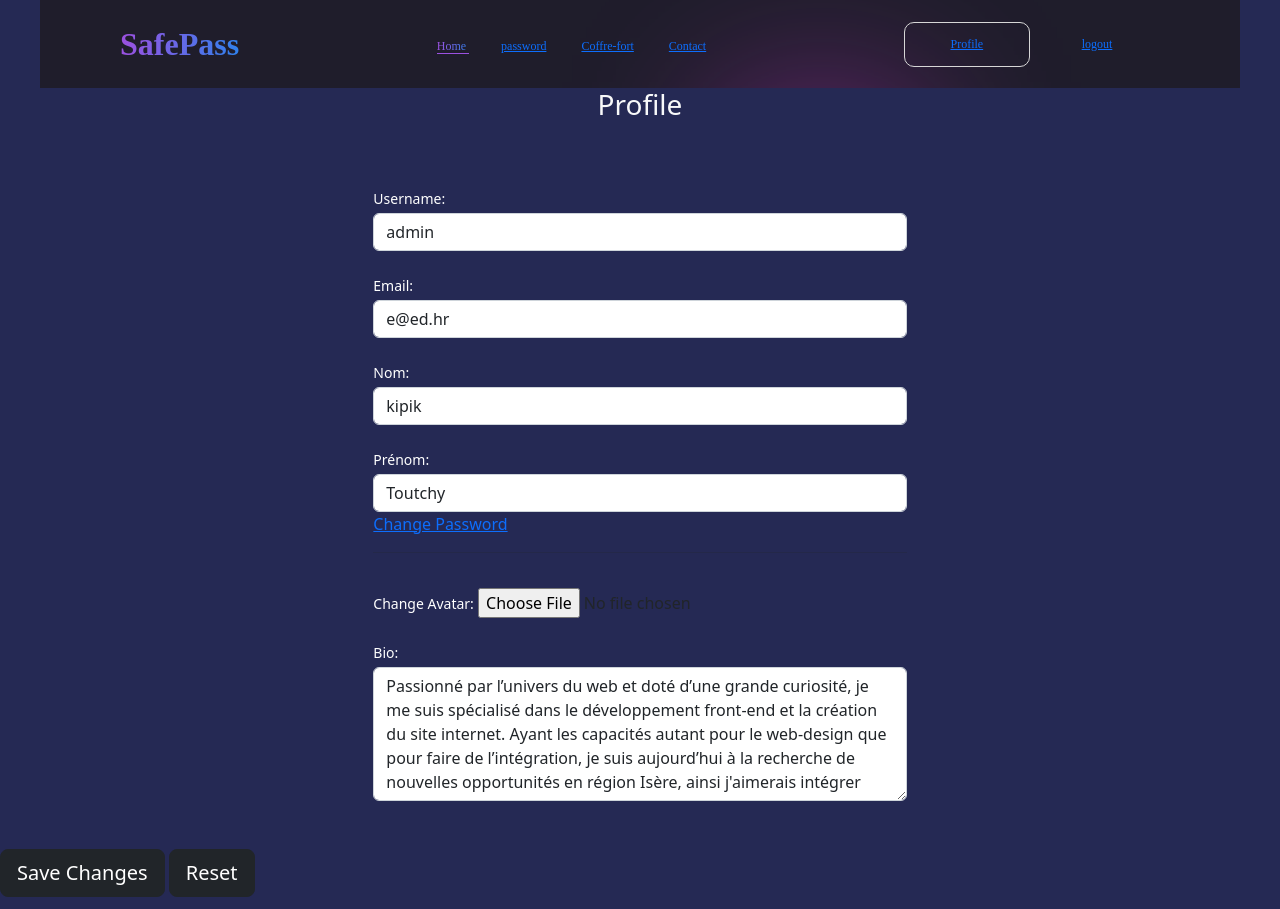
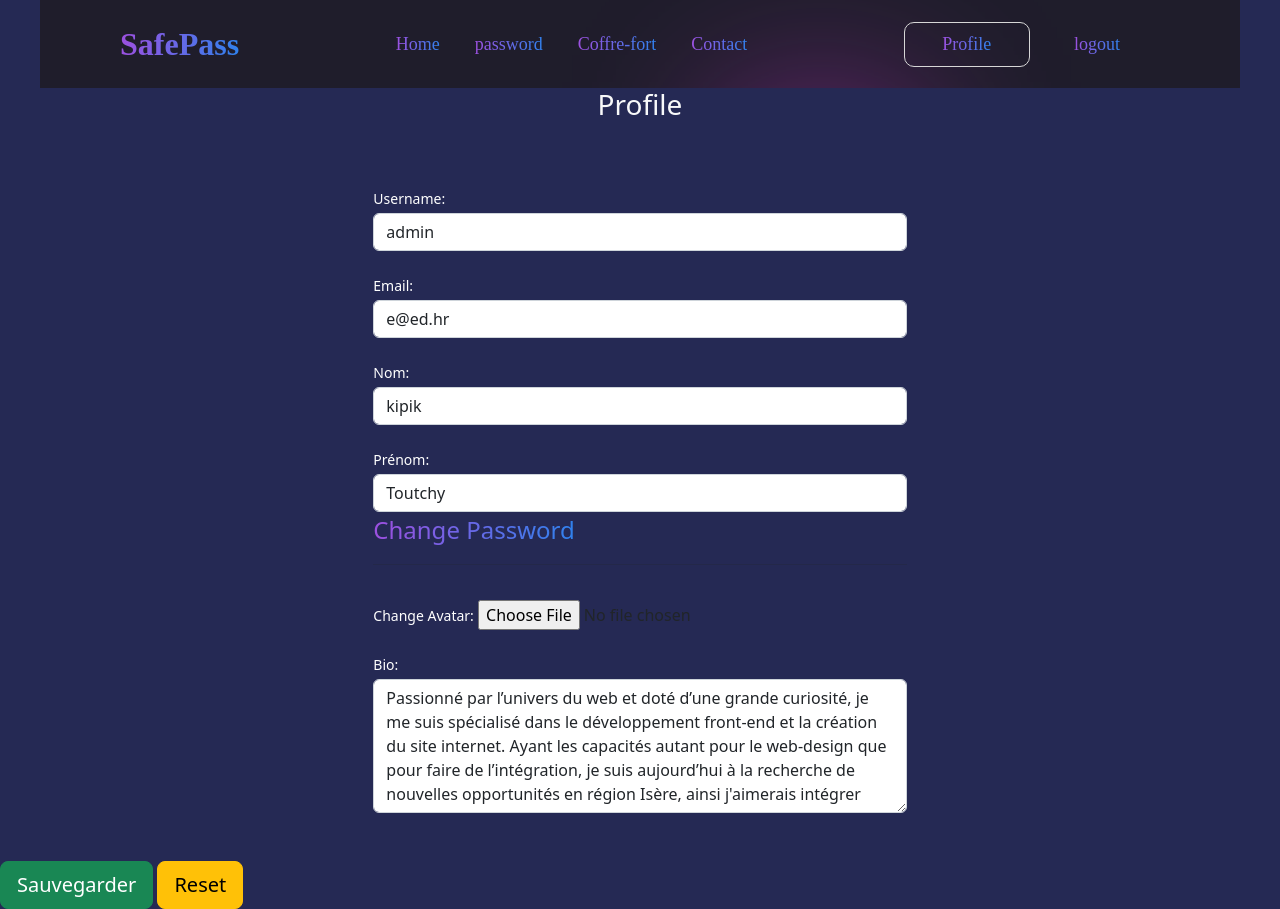
Before and after one commit to Antho-Webdesign/safepass, a Django app: page /accounts/profile/ in a window 1280 px wide. Run offline with Django 4.2, Linux system fonts and the light colour scheme; a user stored in the database is signed in; data comes from the database, SQL or seed files in the repository; both versions use the stored data as it was after the commit.

Commit message:
design a ok

```diff
--- a/templates/accounts/profile.html
+++ b/templates/accounts/profile.html
@@ -56,9 +56,12 @@ label {
                     <label class="small mb-1 mt-4">Bio:</label> {{ profile_form.bio }}
                 </div>
             </div>
-            <br><br>
-            <button type="submit" class="btn btn-dark btn-lg">Save Changes</button>
-            <button type="reset" class="btn btn-dark btn-lg">Reset</button>
+            <br>
+            <br>
+            <div class="btn-box">
+                <button type="submit" class="btn btn-success btn-lg">Sauvegarder</button>
+                <button type="reset" class="btn btn-warning btn-lg">Reset</button>
+            </div>
         </form>
     </div>
 {% endblock content %}
--- a/templates/base.html
+++ b/templates/base.html
@@ -16,18 +16,23 @@
 </head>
 <body>
 <style>
-
-.box .infobox-btnwrapper {
-  width: 90%;
-  justify-content: center;
-  margin: auto;
-}
-
 .box {
   display: flex;
   width: 80%;
   justify-content: center;
   margin: 100px auto;
+}
+
+.navbar .navlogo {
+  color: transparent;
+}
+
+a {
+  background: linear-gradient(93.51deg, #9B51E0 2.84%, #3081ED 99.18%);
+  -webkit-background-clip: text;
+  -webkit-text-fill-color: transparent;
+  text-decoration: none;
+    font-size: 1.5em;
 }
 
 </style>
@@ -41,7 +46,7 @@
         </svg>
       </button>
     <div class="navlinkwrap">
-      <span class="navlink selectedlink">
+      <span class="navlink">
           <a href="/">Home</a>
       </span>
 
--- a/templates/index.html
+++ b/templates/index.html
@@ -11,7 +11,7 @@
                 SafePass élimine les obstacles pour vous permettre de revenir à ce que vous aimez le plus.
             </p>
             <div class="infobox-btnwrapper">
-                <button class="infobox-explorebtn selected">
+                <button class="infobox-explorebtn navlink">
                     <a href="{% url 'password-home' %}">
                         Générer un mot de passe
                     </a>
```
Also changed, not shown: db.sqlite3.
